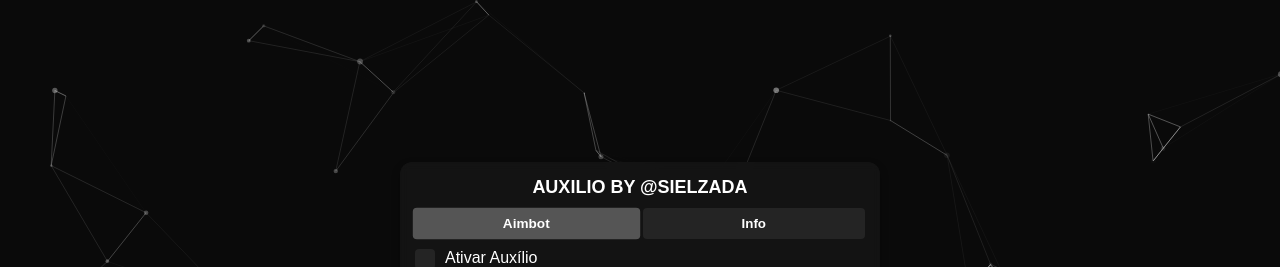
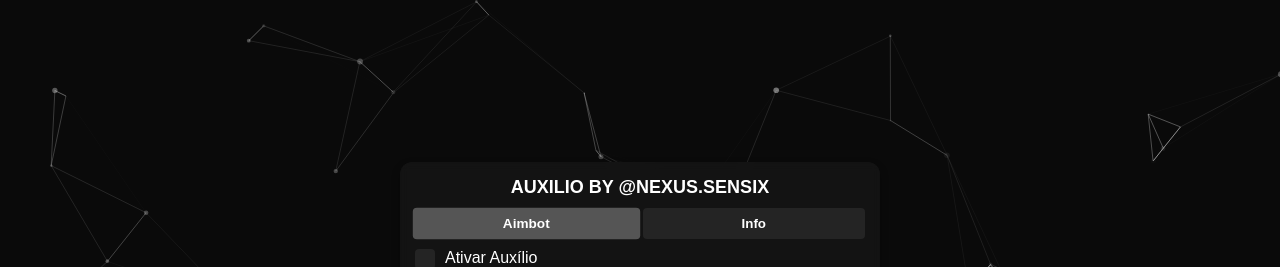
Before and after one commit to anderson5566672/auxilio, a plain HTML site: page index.html in a window 1280 px wide. Shown: the top 267 px of the page. Drawn offline with nearby package versions, Linux system fonts and the light colour scheme.

Commit message:
index.html

```diff
--- a/index.html
+++ b/index.html
@@ -275,7 +275,7 @@
     <div id="particles-js"></div>
     <div class="menu">
       <div class="menu-title">
-        AUXILIO BY @SIELZADA
+        AUXILIO BY @NEXUS.SENSIX
       </div>
       <div class="tabs">
         <button class="tab active" onclick="showTab('aimbot')">Aimbot</button>
```
